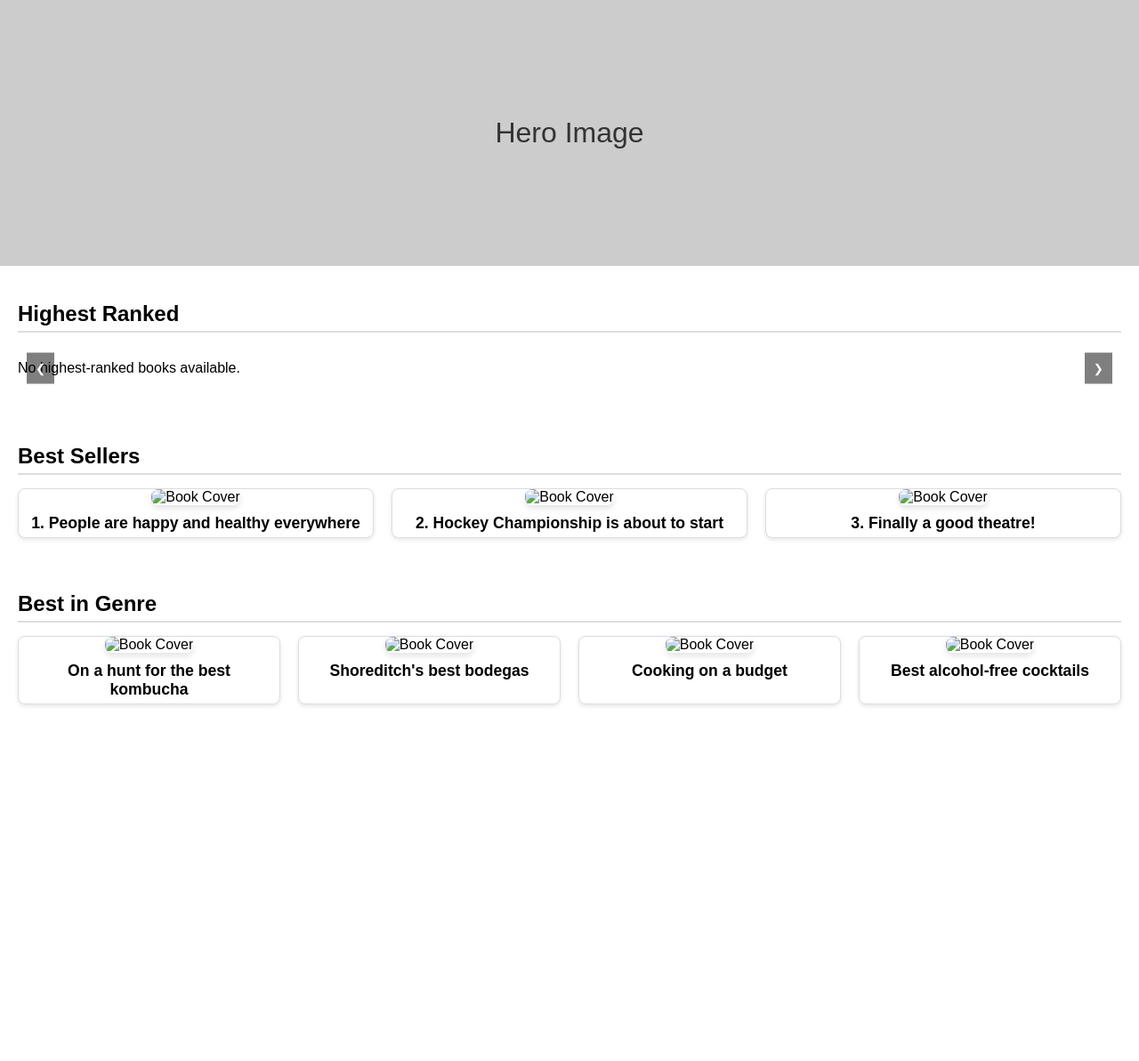
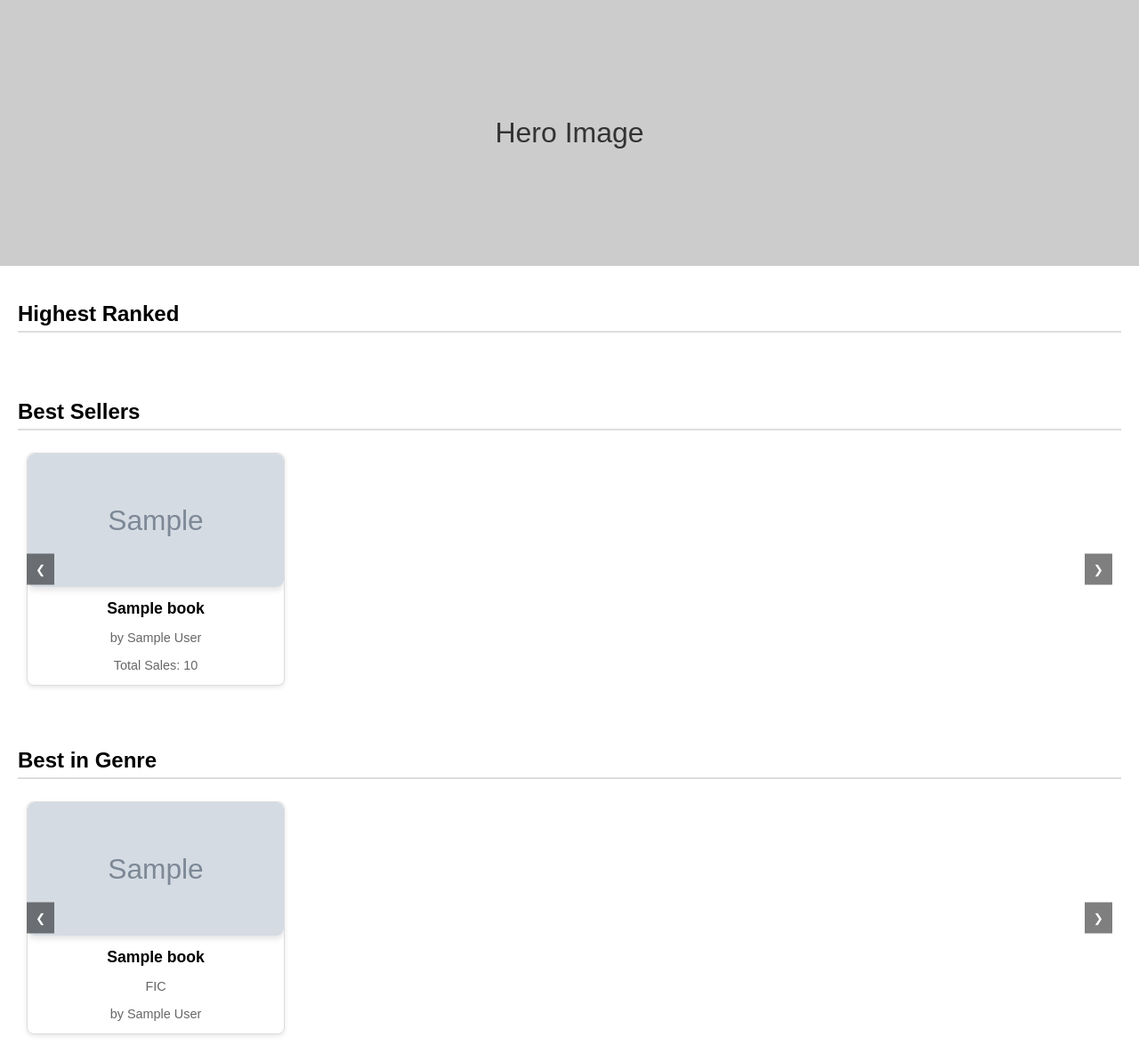
Before and after one commit to Provo17/BookStore, a Django app: page / in a window 1280 px wide. Shown: the part 94-1287 px from the top of the page at 89% size. Before the commit the page ends 888 px from the top, so only its background shows below. Run offline with Django 5.2, Linux system fonts and the light colour scheme; tables that the repository leaves empty hold one stand-in row (values such as "Sample post"); grey boxes marked "Sample" are stand-in pictures; some libraries are stand-ins or nearby versions.

Commit message:
Added best in genre pull and slider and created sales logic and template

```diff
--- a/books/models.py
+++ b/books/models.py
@@ -1,5 +1,6 @@
 from django.db import models
 from django.utils.text import slugify
+
 
 class Book(models.Model):
     GENRE_CHOICES = [
@@ -37,6 +38,7 @@
     age_range = models.CharField(max_length=10, choices=AGE_RANGE_CHOICES, default='18+')
     cover_image = models.ImageField(upload_to='book_covers/', blank=True, null=True)
     stock = models.IntegerField(default=0)
+    total_sales = models.PositiveIntegerField(default=0)
 
     def __str__(self):
         return self.title
@@ -45,3 +47,20 @@
         unique_slug = slugify(self.title)
         self.slug = unique_slug
         super().save(*args, **kwargs)
+
+class Sale(models.Model):
+    book = models.ForeignKey(Book, on_delete=models.CASCADE, related_name="sales")
+    quantity = models.PositiveIntegerField()
+    sale_date = models.DateTimeField(auto_now_add=True)
+
+    def __str__(self):
+        return f"{self.quantity} copies of {self.book.title} sold on {self.sale_date}"
+
+    @staticmethod
+    def update_book_sales(book_id, quantity):
+        """
+        Update the sales count and reduce stock for a book.
+        """
+        book = Book.objects.get(id=book_id)
+        book.stock -= quantity
+        book.save()
--- a/bookstore/views.py
+++ b/bookstore/views.py
@@ -1,5 +1,22 @@
 from django.shortcuts import render
 from books.models import Book
 def index(request):
-    books = Book.objects.filter(rating=5).order_by('title')[:8]
-    return render(request, 'bookstore/homepage.html', {'books': books})  # Include the 'bookstore/' prefix
+    # Get the highest ranked books
+    highest_ranked = Book.objects.filter(rating=5).order_by('title')[:8]
+    # Fetch best sellers
+    best_sellers = Book.objects.order_by('-total_sales')[:8]
+
+    # Get the best book in each genre
+    genres = Book.objects.values_list('genre', flat=True).distinct()  # Get all unique genres
+    best_in_genre = {
+        genre: Book.objects.filter(genre=genre).order_by('-rating', 'title').first()
+        for genre in genres
+    }
+
+    context = {
+        'highest_ranked': highest_ranked,
+        'best_in_genre': best_in_genre,
+        'best_sellers': best_sellers,
+    }
+
+    return render(request, 'bookstore/homepage.html', context)  # Include the 'bookstore/' prefix
--- a/templates/bookstore/homepage.html
+++ b/templates/bookstore/homepage.html
@@ -218,11 +218,10 @@
         <!-- Content Section: Highest Ranked -->
         <section class="content-section highest-ranked">
     <h2>Highest Ranked</h2>
-    <div class="slider-container">
-    <div class="slider-container">
-        <button class="slider-button prev" onclick="moveSlide(-1)" disabled>&#10094;</button>
+    <div class="slider-container" id="highest-ranked-slider">
+        <button class="slider-button prev" onclick="moveSlide('highest-ranked-slider', -1)" disabled>&#10094;</button>
         <div class="slider">
-            {% for book in books %}
+            {% for book in highest_ranked %}
                 <div class="slide">
                     <div class="content-item">
                         {% if book.cover_image %}
@@ -234,87 +233,94 @@
                         <p>by {{ book.author }}</p>
                     </div>
                 </div>
-            {% empty %}
-                <p>No highest-ranked books available.</p>
             {% endfor %}
         </div>
-        <button class="slider-button next" onclick="moveSlide(1)">&#10095;</button>
-    </div>
+        <button class="slider-button next" onclick="moveSlide('highest-ranked-slider', 1)">&#10095;</button>
     </div>
 </section>
 
         <!-- Content Section: Best Sellers -->
-        <section class="content-section">
+        <section class="content-section best-sellers">
     <h2>Best Sellers</h2>
-            <div class="content-grid">
+    <div class="slider-container" id="best-sellers-slider-container">
+        <button class="slider-button prev" onclick="moveSlide('best-sellers-slider', -1)">&#10094;</button>
+        <div class="slider" id="best-sellers-slider">
+            {% for book in best_sellers %}
+                <div class="slide">
                     <div class="content-item">
-                    <img src="https://via.placeholder.com/150" alt="Book Cover">
-                    <h3>1. People are happy and healthy everywhere</h3>
+                        {% if book.cover_image %}
+                            <img src="{{ book.cover_image.url }}" alt="{{ book.title }} Cover">
+                        {% else %}
+                            <img src="https://via.placeholder.com/150" alt="Placeholder Cover">
+                        {% endif %}
+                        <h3>{{ book.title }}</h3>
+                        <p>by {{ book.author }}</p>
+                        <p>Total Sales: {{ book.total_sales }}</p>
                     </div>
-                <div class="content-item">
-                    <img src="https://via.placeholder.com/150" alt="Book Cover">
-                    <h3>2. Hockey Championship is about to start</h3>
                 </div>
-                <div class="content-item">
-                    <img src="https://via.placeholder.com/150" alt="Book Cover">
-                    <h3>3. Finally a good theatre!</h3>
+            {% endfor %}
         </div>
+        <button class="slider-button next" onclick="moveSlide('best-sellers-slider', 1)">&#10095;</button>
     </div>
 </section>
 
+
         <!-- Content Section: Best in Genre -->
-        <section class="content-section">
+        <section class="content-section best-in-genre">
     <h2>Best in Genre</h2>
-            <div class="content-grid">
+    <div class="slider-container" id="best-in-genre-slider">
+        <button class="slider-button prev" onclick="moveSlide('best-in-genre-slider', -1)" disabled>&#10094;</button>
+        <div class="slider">
+            {% for genre, book in best_in_genre.items %}
+                <div class="slide">
                     <div class="content-item">
-                    <img src="https://via.placeholder.com/150" alt="Book Cover">
-                    <h3>On a hunt for the best kombucha</h3>
-                </div>
-                <div class="content-item">
-                    <img src="https://via.placeholder.com/150" alt="Book Cover">
-                    <h3>Shoreditch's best bodegas</h3>
-                </div>
-                <div class="content-item">
-                    <img src="https://via.placeholder.com/150" alt="Book Cover">
-                    <h3>Cooking on a budget</h3>
-                </div>
-                <div class="content-item">
-                    <img src="https://via.placeholder.com/150" alt="Book Cover">
-                    <h3>Best alcohol-free cocktails</h3>
+                        {% if book.cover_image %}
+                            <img src="{{ book.cover_image.url }}" alt="{{ book.title }} Cover">
+                        {% else %}
+                            <img src="https://via.placeholder.com/150" alt="Placeholder Cover">
+                        {% endif %}
+                        <h3>{{ book.title }}</h3>
+                        <p>{{ genre }}</p>
+                        <p>by {{ book.author }}</p>
                     </div>
                 </div>
+            {% endfor %}
+        </div>
+        <button class="slider-button next" onclick="moveSlide('best-in-genre-slider', 1)">&#10095;</button>
+    </div>
 </section>
+
         <footer>
             <script>
                 let currentSlide = 0;
 
-                function moveSlide(direction) {
-                    const slider = document.querySelector('.slider');
-                    const slides = document.querySelectorAll('.slide');
-                    const totalSlides = slides.length; // Use the number of slides from the view
-                    const slidesPerView = 4;
+                function moveSlide(sliderId, direction) {
+                const slider = document.getElementById(sliderId); // Get the slider by its ID
+                const slides = slider.querySelectorAll('.slide'); // Get all slides
+                const slideWidth = slides[0].offsetWidth; // Get the width of one slide
+                const currentTransform = getComputedStyle(slider).transform; // Get the current transform
 
-                    // Update the current slide index
-                    currentSlide += direction;
+                // Extract the current translateX value
+                let currentX = currentTransform === 'none' ? 0 : parseFloat(currentTransform.split(',')[4]);
 
-                    // Clamp the current slide index within valid bounds
-                    if (currentSlide <= 0) {
-                        currentSlide = 0;
-                        document.querySelector('.slider-button.prev').setAttribute('disabled', 'true');
-                    } else {
-                        document.querySelector('.slider-button.prev').removeAttribute('disabled');
+                // Calculate the new translateX value
+                const newX = currentX - direction * slideWidth;
+
+                // Prevent overflow
+                const maxTransform = 0;
+                const minTransform = -(slides.length - 1) * slideWidth;
+
+                // Apply the new transform if within bounds
+                if (newX <= maxTransform && newX >= minTransform) {
+                    slider.style.transform = `translateX(${newX}px)`;
+
+                    // Enable/disable buttons based on position
+                    const container = document.getElementById(`${sliderId}-container`);
+                    const prevButton = container.querySelector('.prev');
+                    const nextButton = container.querySelector('.next');
+                    prevButton.disabled = newX >= maxTransform;
+                    nextButton.disabled = newX <= minTransform;
                 }
-
-                    if (currentSlide >= totalSlides - slidesPerView) {
-                        currentSlide = totalSlides - slidesPerView;
-                        document.querySelector('.slider-button.next').setAttribute('disabled', 'true');
-                    } else {
-                        document.querySelector('.slider-button.next').removeAttribute('disabled');
-                    }
-
-                    // Calculate and apply the transform
-                    const slideWidth = slides[0].offsetWidth;
-                    slider.style.transform = `translateX(-${currentSlide * slideWidth}px)`;
             }
             </script>
         </footer>
```
Also changed, not shown: books/admin.py (+7 -1 lines), books/views.py (+22 -1 lines), books/management/commands/load_books.py (line endings or trailing spaces), books/migrations/0003_book_total_sales_sale.py (added), books/urls.py (line endings or trailing spaces). Lines whose indentation alone changed are shown as unchanged.
